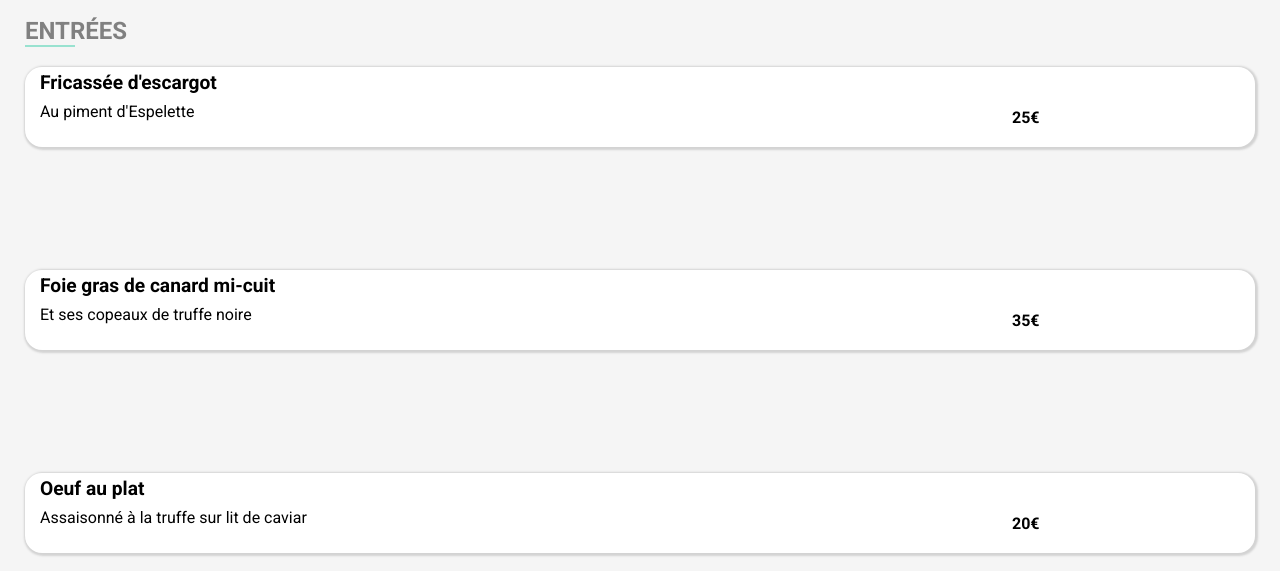
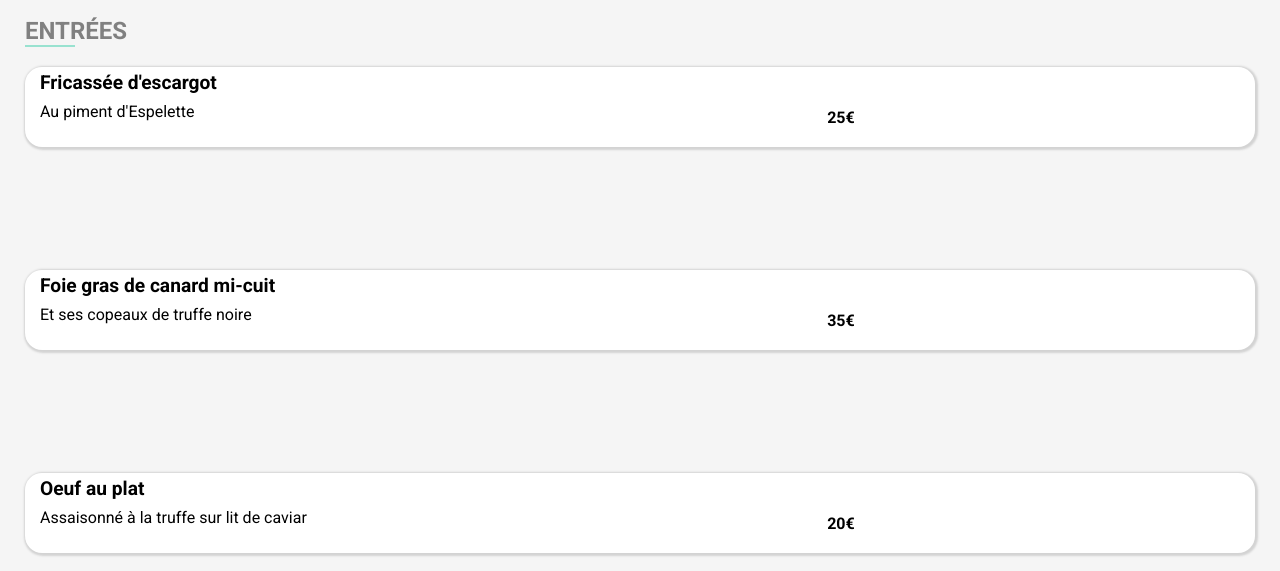
Before and after one commit to Mame-dev/MameSeynabouDIAGNE_3_11052021, a plain HTML site: page lapalettedugout.html in a window 1280 px wide. Shown: the part 1140-1711 px from the top of the page. Drawn offline with Linux system fonts and the light colour scheme; a web font is replaced by a local one.

Commit message:
Ajout images menus

```diff
--- a/lapalettedugout.html
+++ b/lapalettedugout.html
@@ -23,7 +23,7 @@
     </header>
 
     <div class="main">
-        <img src="images/restaurants/jay-wennington-N_Y88TWmGwA-unsplash.jpg" alt="">
+        <img src="images/restaurants/jay-wennington-N_Y88TWmGwA-unsplash.jpg" alt="La palette">
 
         <div class="menu">
             <div class="menu-titre">
--- a/scss/style.scss
+++ b/scss/style.scss
@@ -303,10 +303,7 @@ button{
                         display: flex;
                         flex-direction: row;
                         margin-left: 15px;
-                        width: 100%;
-                        &:hover{
-                            width: 80%;
-                        }
+                        width: 80%;
                     &-nom{
                         width: 80%;
                         h3{
```
Also changed, not shown: alafrancaise.html (+1 -1 lines), lanoteenchantee.html (+1 -1 lines), ledelicedessens.html (+1 -1 lines), css/style.css, 1 other file.
